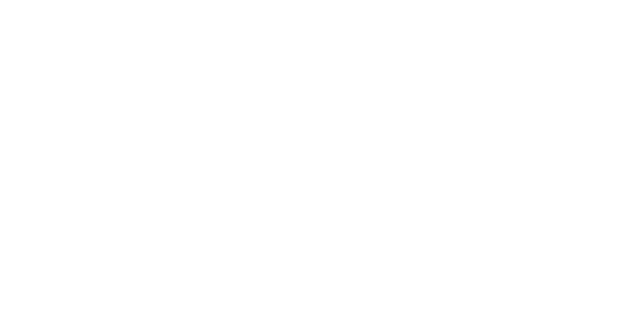
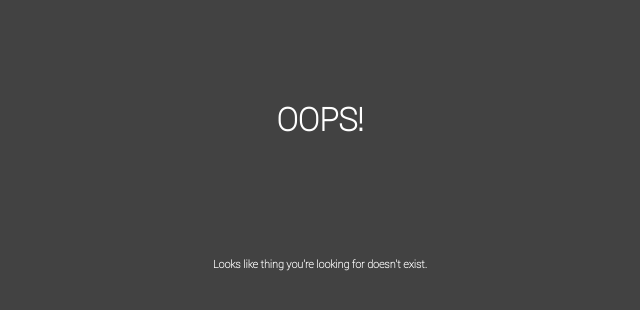
Before and after one commit to Abrar11050/abrar11050.github.io, a plain HTML site: page 404.html in a window 1280 px wide. Shown: the whole page, without its empty margins (320-960 px from the left). Drawn offline with Linux system fonts and the light colour scheme.

Commit message:
Update 404.html

```diff
--- a/404.html
+++ b/404.html
@@ -1,4 +1,7 @@
 <html>
+	<head>
+		<meta name="viewport" content="width=device-width, initial-scale=1.0">
+	</head>
 	<body>
 		<br>
 		<br>
@@ -12,12 +15,17 @@
 		<h6>Looks like thing you're looking for doesn't exist.</h6>
 	</body>
 	<style>
+		@font-face {
+    font-family: myFirstFont;
+    src: url(Roboto-Thin.ttf);
+    }
 		body {
-			backgroud-color: #424242;
-			color: #FFFFFF;
+			background-color: #424242;
 		}
 		h1, h6 {
 			text-align: center;
+			color: #FFFFFF;
+			font-family: myFirstFont;
 		}
 	</style>
 </html>
```
